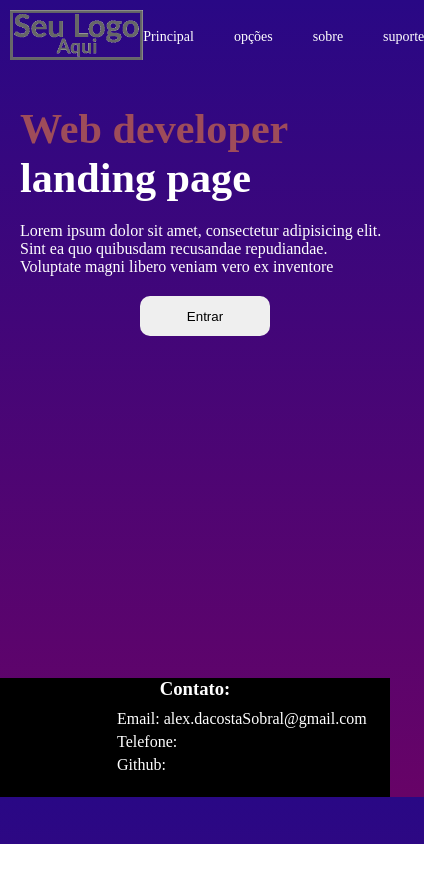
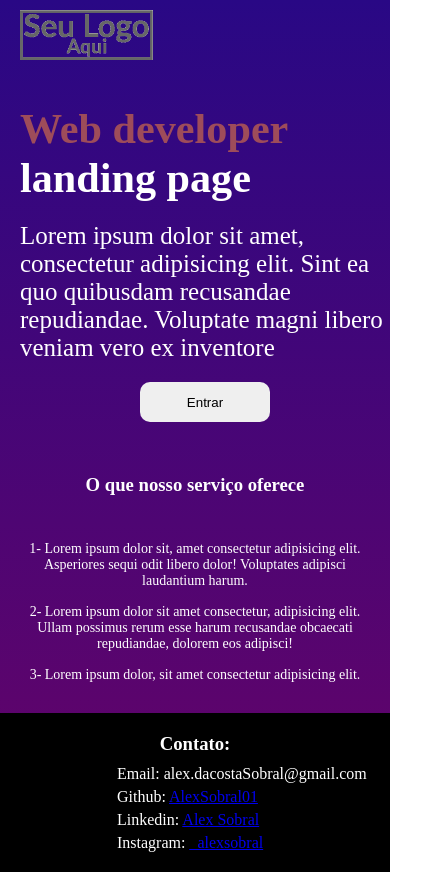
Before and after one commit to AlexSobral01/Landing_page, a plain HTML site: page projeto003/index.html in a window 390 px wide. Shown: the whole page, 424 px wide, since content can reach past the window. Before the commit the page ends 844 px from the top, so only its background shows below. Drawn offline with Linux system fonts and the light colour scheme.

Commit message:
estilizando e melhorando o responsivo

```diff
--- a/projeto003/css/style.css
+++ b/projeto003/css/style.css
@@ -24,7 +24,7 @@ body {
     text-decoration: none;
     list-style: none;
     color: white;
-    font-size: 14px;
+    font-size: 16px;
 }
 .link-item:hover {
     color: blue;
@@ -39,15 +39,15 @@ body {
 }
 .primeira-sessao {
     justify-content: space-around;
-    margin-bottom: 10vh;
     margin-left: 20px;
+    height: 600px;
 }
 .primeira-sessao-texto {
     display: flex;
     flex-direction: column;
     height: 68vh;
     margin-top: 30px;
-    width: 300px;
+    width: 400px;
 }
 .primeira-sessao-titulo01 {
     color: rgb(158, 76, 90);
@@ -60,6 +60,7 @@ body {
 .primeira-sessao-paragrafo01 {
     color: white;
     margin-top: 20px;
+    font-size: 25px;
 }
 .primeira-sessao-div-botao-entrar {
     display: flex;
@@ -74,7 +75,30 @@ body {
 .primeira-sessao-botao-entrar:hover {
     color: white;
     background-color: rgb(84, 3, 84);
-    transition: 0.2s;
+    transition: 0.3s;
+}
+.segunda-sessao {
+    padding-bottom: 30px;
+    display: flex;
+    justify-content: center;
+}
+.segunda-sessao-texto {
+    flex-direction: column;
+    margin-left: 20px;
+    margin-right: 20px;
+
+}
+.segunda-sessao-titulo01 {
+    justify-content: center;
+    display: flex;
+    color: white;
+    padding-bottom: 30px;
+}
+.segunda-sessao-paragrafo {
+    color: white;
+    font-size: 14px;
+    margin-top: 15px;
+    text-align: center;
 }
 footer {
     background-color: black;
@@ -84,21 +108,20 @@ footer {
     color: white;
     justify-content: center;
     padding-bottom: 10px;
+    padding-top: 20px;
 }
 .footer-list {
     display: flex;
     flex-direction: column;
     gap: 5px;
+    padding-bottom: 20px;
 }
 .footer-item {
     color: white;
     padding-left: 30%;
+    list-style: none;
 }
 @media (min-width: 768px) {
-    .women-foto {
-        width: 50vh;
-        justify-content: center;
-    }
     .primeira-sessao-botao-entrar {
         margin-top: 20px;
     }
@@ -106,7 +129,7 @@ footer {
         margin-bottom: 0px;
     }
 }
-@media (max-width: 767px) {
+@media (max-width: 918px) {
     .women-foto {
         display: none;
     }
@@ -115,8 +138,19 @@ footer {
     }
     .primeira-sessao {
         margin-bottom: 0px;
+        height: 400px;
     }
     .primeira-sessao-texto {
         width: 80vh;
     }
+    .link-item {
+        display: none;
+    }
+    .cabecalho {
+        justify-content: space-between;
+        margin-left: 20px;
+    }
+    footer {
+        margin-left: ;
+    }
 }
--- a/projeto003/index.html
+++ b/projeto003/index.html
@@ -13,7 +13,7 @@
             <img class="logo" src="css/fotoLogo02.png" alt="Logo">
         </div>
         <nav class="nav-list">
-            <a href="#" class="link-item"><li>Principal</li></a>
+            <a href="index.html" class="link-item"><li>Principal</li></a>
             <a href="#" class="link-item"><li>opções</li></a>
             <a href="#" class="link-item"><li>sobre</li></a>
             <a href="#" class="link-item"><li>suporte</li></a>
@@ -31,18 +31,24 @@
             </div>
         </div>
         <article>
-            <div class="conteiner-women-foto">
                 <img class="women-foto" src="css/women_dev-landingPage.webp" alt="mulher-web-landingPage">
-            </div>
         </article>
+    </section>
+    <section class="segunda-sessao">
+        <div class="segunda-sessao-texto">
+            <h3 class="segunda-sessao-titulo01">O que nosso serviço oferece</h3>
+            <p class="segunda-sessao-paragrafo">1- Lorem ipsum dolor sit, amet consectetur adipisicing elit. Asperiores sequi odit libero dolor! Voluptates adipisci laudantium harum. </p>
+            <p class="segunda-sessao-paragrafo">2- Lorem ipsum dolor sit amet consectetur, adipisicing elit. Ullam possimus rerum esse harum recusandae obcaecati repudiandae, dolorem eos adipisci!</p>
+            <p class="segunda-sessao-paragrafo">3- Lorem ipsum dolor, sit amet consectetur adipisicing elit.</p>
+        </div>
     </section>
     <footer>
         <h3 class="footer-titulo">Contato:</h3>
         <ul class="footer-list">
             <li class="footer-item">Email: alex.dacostaSobral@gmail.com</li>
-            <li class="footer-item">Telefone: </li>
-            <li class="footer-item">Github:</li>
-            <li>Linkedin:</li>
+            <li class="footer-item">Github: <a href="https://github.com/AlexSobral01">AlexSobral01</a></li>
+            <li class="footer-item">Linkedin: <a href="https://www.linkedin.com/in/alex-sobral-51aa26221/">Alex Sobral</a></li>
+            <li class="footer-item">Instagram: <a href="https://www.instagram.com/_alexsobral/">_alexsobral</a></li>
         </ul>
     </footer>
 </body>
```
